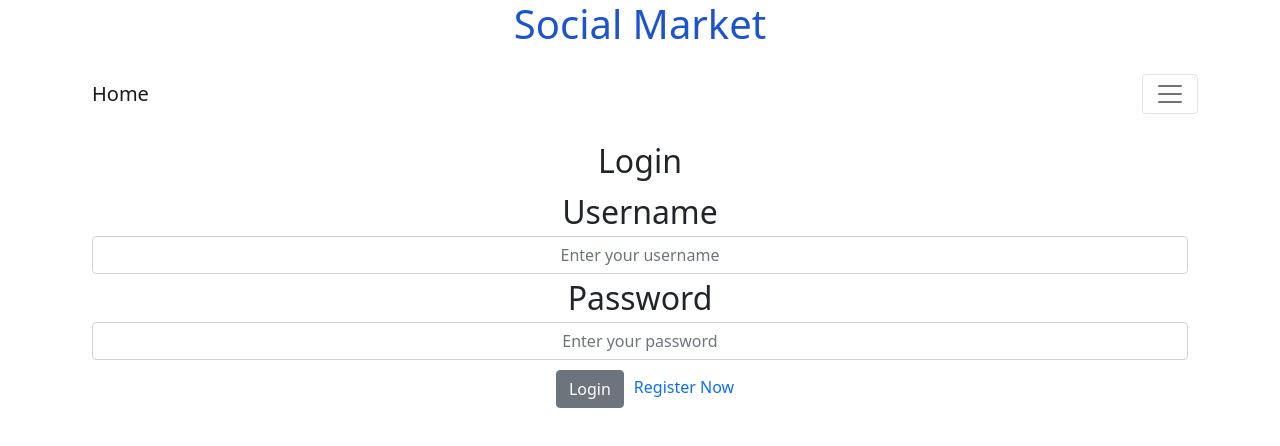
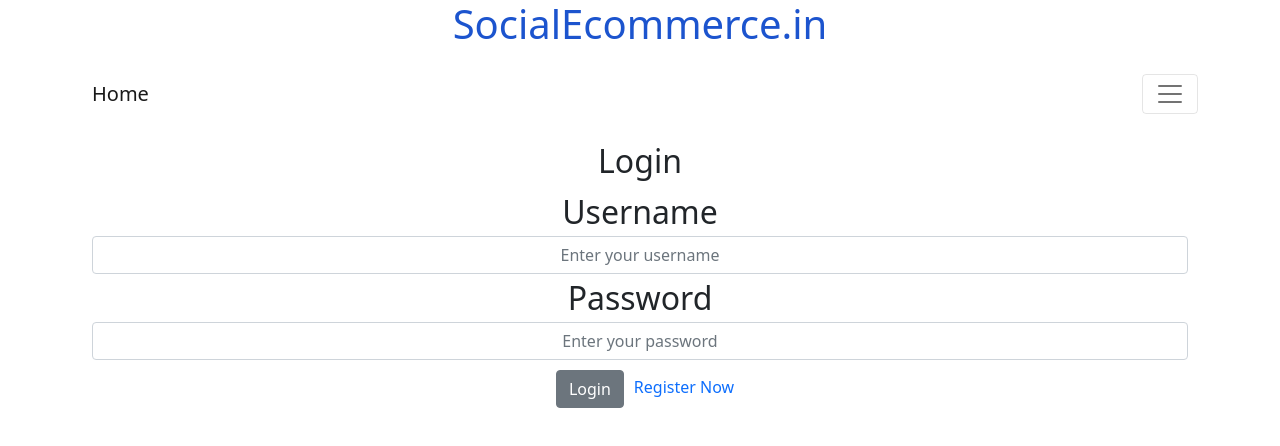
Before and after one commit to jsidd06/Instagram, a React (Create React App) app in the folder fronted/: page /login in a window 1280 px wide. Shown: the top 446 px of the page. Built offline with nearby package versions, Linux system fonts and the light colour scheme.

Commit message:
add order history in nav bar and modifeid index.html headerscrenn orderdetails

```diff
--- a/fronted/public/index.html
+++ b/fronted/public/index.html
@@ -18,7 +18,7 @@
     <script src="https://kit.fontawesome.com/1058189247.js" crossorigin="anonymous"></script>
     <link rel="apple-touch-icon" href="%PUBLIC_URL%/logo192.png" />
     <link rel="manifest" href="%PUBLIC_URL%/manifest.json" />
-    <title>Social Market</title>
+    <title>Social Ecommerce</title>
   </head>
   <body>
     <noscript>You need to enable JavaScript to run this app.</noscript>
--- a/fronted/src/Components/HeaderScreen/HeaderScreen.jsx
+++ b/fronted/src/Components/HeaderScreen/HeaderScreen.jsx
@@ -5,7 +5,7 @@ function HeaderScreen() {
     return (
         <>
         <div className="HeaderScreen">
-            <h1>Social Market</h1>
+            <h1>SocialEcommerce.in</h1>
         </div>
         </>
     )
--- a/fronted/src/Components/NavBarScreen/NavBarScreen.jsx
+++ b/fronted/src/Components/NavBarScreen/NavBarScreen.jsx
@@ -40,12 +40,14 @@ const Example = (props) => {
                   : "Login"}
               </NavLink>
             </NavItem>
+
             <NavItem>
               <NavLink href="/register" style={{ margin: "10px" }}>
                 Register
               </NavLink>
             </NavItem>
             {localStorage.getItem("token") && (
+              <>
                 <NavItem>
                   <NavLink
                     href="#!"
@@ -59,6 +61,12 @@ const Example = (props) => {
                     Logout
                   </NavLink>
                 </NavItem>
+                <NavItem>
+                  <NavLink href="/orderhistory" style={{ margin: "10px" }}>
+                    My Orders
+                  </NavLink>
+                </NavItem>
+              </>
             )}
           </Nav>
         </Collapse>
--- a/fronted/src/views/OrderDetail/OrderDetail.jsx
+++ b/fronted/src/views/OrderDetail/OrderDetail.jsx
@@ -39,9 +39,8 @@ function OrderDetail(props) {
           key: "rzp_test_7JG9IqXQcYjKiI", // Enter the Key ID generated from the Dashboard
           amount: res.data.amount, // Amount is in currency subunits. Default currency is INR. Hence, 50000 refers to 50000 paise
           currency: "INR",
-          name: "Social Market",
+          name: "SocialEcommerce.in",
           description: data.planName,
-          image: "https://example.com/your_logo",
           order_id: res.data.id,
           handler: function (response) {
             // payment is succesfull now save this order in the database
```
Also changed, not shown: fronted/public/logo.jpg (deleted), fronted/src/views/Image/logo.jpg (deleted). Lines whose indentation alone changed are shown as unchanged.
